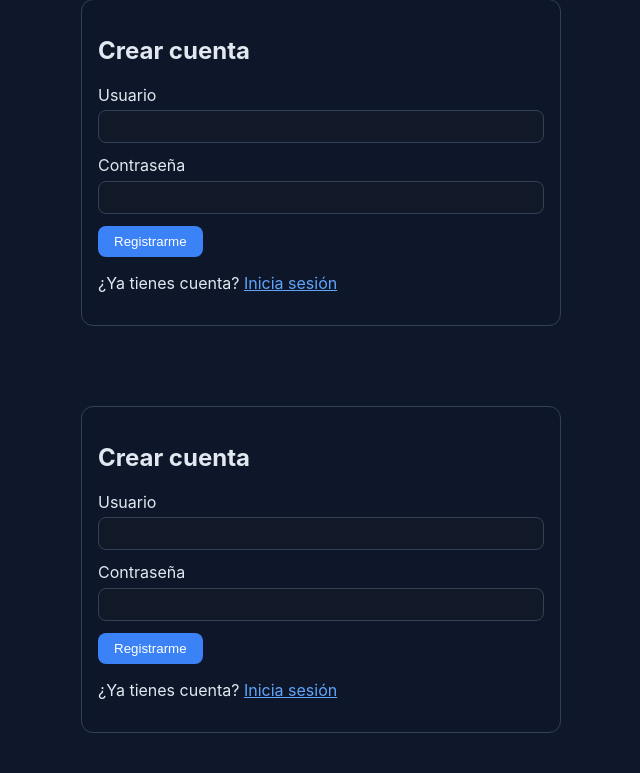
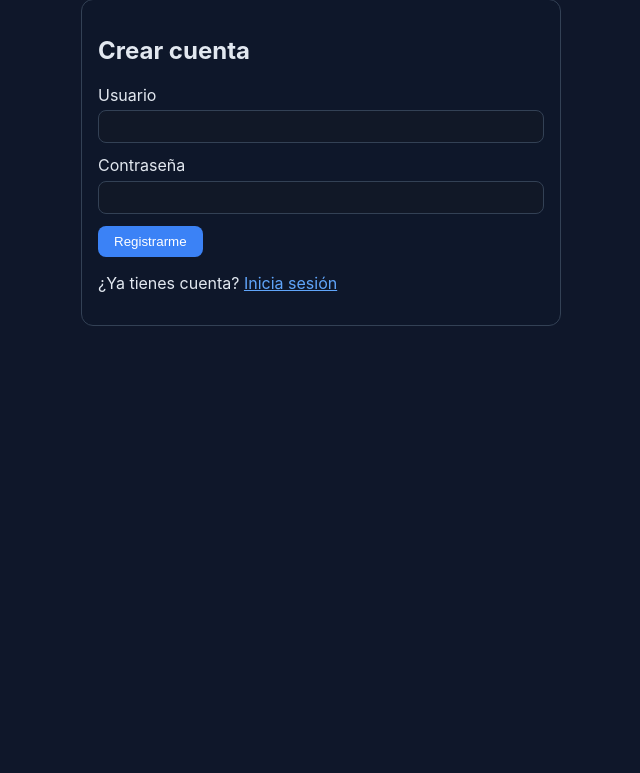
Before and after one commit to DRAKOzxz/app_upxy, a Flask app: page /register in a window 1280 px wide. Shown: the part 41-814 px from the top of the page, without its empty margins (319-959 px from the left). After the commit the page ends 367 px from the top, so only its background shows below. Run offline with Flask 3, Linux system fonts and the light colour scheme.

Commit message:
Update auth.html

```diff
--- a/templates/auth.html
+++ b/templates/auth.html
@@ -42,47 +42,3 @@
     </main>
   </body>
 </html>
-<!doctype html>
-<html lang="es">
-  <head>
-    <meta charset="UTF-8" />
-    <meta name="viewport" content="width=device-width, initial-scale=1.0" />
-    <title>{% if mode == 'login' %}Iniciar sesión{% else %}Registro{% endif %}</title>
-    <link rel="stylesheet" href="{{ url_for('static', filename='styles.css') }}" />
-  </head>
-  <body>
-    <main class="container auth-wrap">
-      <section class="card auth-card">
-        <h1>{% if mode == 'login' %}Iniciar sesión{% else %}Crear cuenta{% endif %}</h1>
-
-        {% with messages = get_flashed_messages(with_categories=true) %}
-        {% if messages %}
-        <div class="alerts">
-          {% for category, message in messages %}
-          <div class="alert {{ category }}">{{ message }}</div>
-          {% endfor %}
-        </div>
-        {% endif %}
-        {% endwith %}
-
-        <form method="post" class="auth-form">
-          <label>
-            Usuario
-            <input type="text" name="username" minlength="3" required />
-          </label>
-          <label>
-            Contraseña
-            <input type="password" name="password" minlength="6" required />
-          </label>
-          <button type="submit">{% if mode == 'login' %}Entrar{% else %}Registrarme{% endif %}</button>
-        </form>
-
-        {% if mode == 'login' %}
-        <p>¿No tienes cuenta? <a href="{{ url_for('register') }}">Regístrate</a></p>
-        {% else %}
-        <p>¿Ya tienes cuenta? <a href="{{ url_for('login') }}">Inicia sesión</a></p>
-        {% endif %}
-      </section>
-    </main>
-  </body>
-</html>
```
